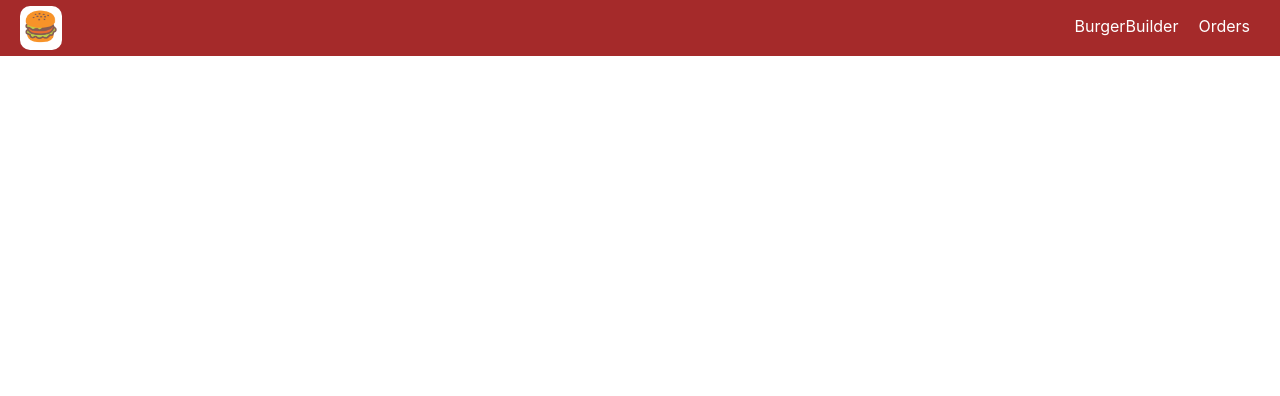
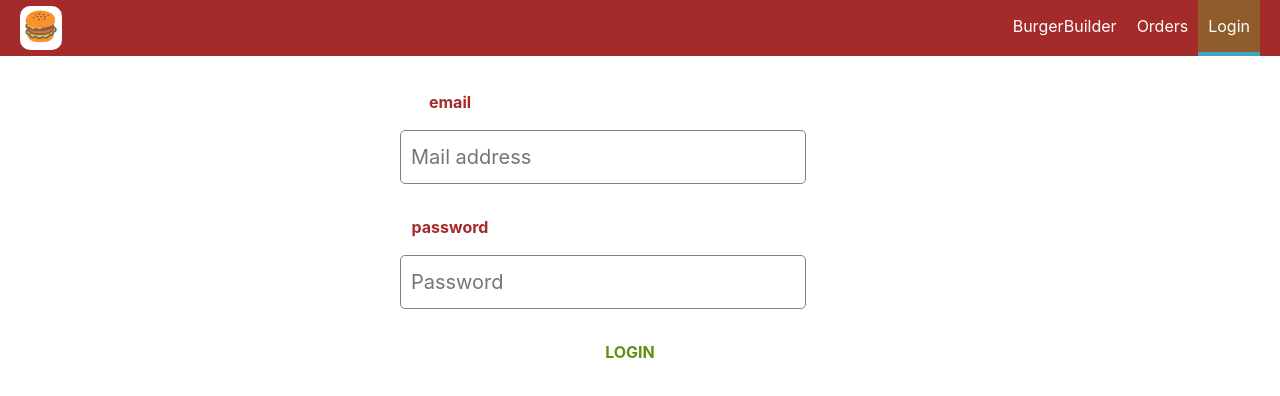
Before and after one commit to Sabbaghh/Burgerzz, a React (Create React App) app: page /Auth in a window 1280 px wide. Shown: the top 396 px of the page. Built offline with nearby package versions, Linux system fonts and the light colour scheme.

Commit message:
adding login form

```diff
--- a/src/App.js
+++ b/src/App.js
@@ -3,6 +3,7 @@ import Layout from './components/layout/Layout';
 import BurgerBuilder from './containers/BurgerBuilder/BurgerBuilder'
 import Orders from './containers/Orders/Orders';
 import CheckOut from './containers/CheckOut/CheckOut'
+import Auth from './containers/Auth/Auth'
 import { Route } from 'react-router-dom';
 //test remote orgin
 
@@ -13,12 +14,14 @@ function App() {
         <Route path="/" exact >
           <BurgerBuilder />
         </Route>
-
         <Route path="/checkout">
           <CheckOut />
         </Route>
         <Route path="/orders">
           <Orders />
+        </Route>
+        <Route path="/Auth">
+          <Auth />
         </Route>
       </Layout>
     </div>
--- a/src/components/Navigation/NavigationItems/NavigationItems.js
+++ b/src/components/Navigation/NavigationItems/NavigationItems.js
@@ -11,6 +11,9 @@ export const NavigationItems = (props) => {
             <NavigationItem link='/orders' >
                 Orders
             </NavigationItem>
+            <NavigationItem link='/Auth' >
+                Login
+            </NavigationItem>
         </ul>
     );
 };
--- a/src/components/UI/Input/input.js
+++ b/src/components/UI/Input/input.js
@@ -1,7 +1,6 @@
 import React from 'react';
 import './Input.css'
 export const input = (props) => {
-
     //check validation
     const inputClass = ['inputElement']
     if (props.inValid && props.isTouched) {
--- /dev/null
+++ b/src/containers/Auth/Auth.css
@@ -0,0 +1,29 @@
+.auth {
+  margin: 20px auto;
+  width: 80%;
+  text-align: center;
+}
+
+.auth form {
+  width: 100%;
+  display: flex;
+  flex-direction: column;
+  justify-content: center;
+  align-items: center;
+  gap: 3px;
+}
+.auth input {
+  display: block;
+  width: 80%;
+  height: 40px;
+  outline: none;
+  border: 1px solid grey;
+  border-radius: 5px;
+  font-size: 20px;
+}
+
+@media (min-width: 600px) {
+  .auth {
+    width: 500px;
+  }
+}
--- /dev/null
+++ b/src/containers/Auth/Auth.js
@@ -0,0 +1,85 @@
+import React, { Component } from 'react';
+import Input from '../../components/UI/Input/input';
+import Button from '../../components/UI/Button/Button';
+import './Auth.css'
+
+class Auth extends Component {
+    state = {
+        orderForm: {
+            email: {
+                elemntType: 'input',
+                elemntConfig: {
+                    type: 'email',
+                    placeholder: 'Mail address'
+                },
+                value: '',
+                validation: {
+                    required: true,
+                    isEmal: true,
+                    minLenght: 5,
+                    maxLenght: 20
+                },
+                valid: false,
+                touched: false
+            },
+            password: {
+                elemntType: 'input',
+                elemntConfig: {
+                    type: 'password',
+                    placeholder: 'Password'
+                },
+                value: '',
+                validation: {
+                    required: true,
+                    minLenght: 7,
+                    maxLenght: 20
+                },
+                valid: false,
+                touched: false
+            }
+        }
+    }
+    checkValidation = (value, rules) => {
+        let isValid = true;
+        if (rules.required) isValid = value.trim() !== '' && isValid;
+        if (rules.minLenght) isValid = value.length >= rules.minLenght && isValid;
+        return isValid;
+    }
+
+    inputHandler = (e, name) => {
+        const updatecontrols = {
+            ...this.state.orderForm,
+            [name]: {
+                ...this.state.orderForm[name],
+                value: e.target.value,
+                valid: this.checkValidation(e.target.value, this.state.orderForm[name].validation),
+                touched: true
+            }
+        };
+        this.setState({ orderForm: updatecontrols });
+    }
+    render() {
+        const renderInputs = Object.keys(this.state.orderForm).map((key, index) => {
+            return <Input
+                Label={key} key={index} name={key}
+                elemntType={this.state.orderForm[key].elemntType}
+                elemntConfig={this.state.orderForm[key].elemntConfig}
+                value={this.state.orderForm[key].value}
+                callBackFunction={this.inputHandler}
+                inValid={!this.state.orderForm[key].valid}
+                isTouched={this.state.orderForm[key].touched}
+            />
+        })
+
+        return (
+            <div className='auth'>
+                <form >
+                    {renderInputs}
+                    <Button btnStyle='Success' value='LOGIN' />
+                </form>
+            </div>
+        );
+    }
+}
+
+export default Auth;
```
